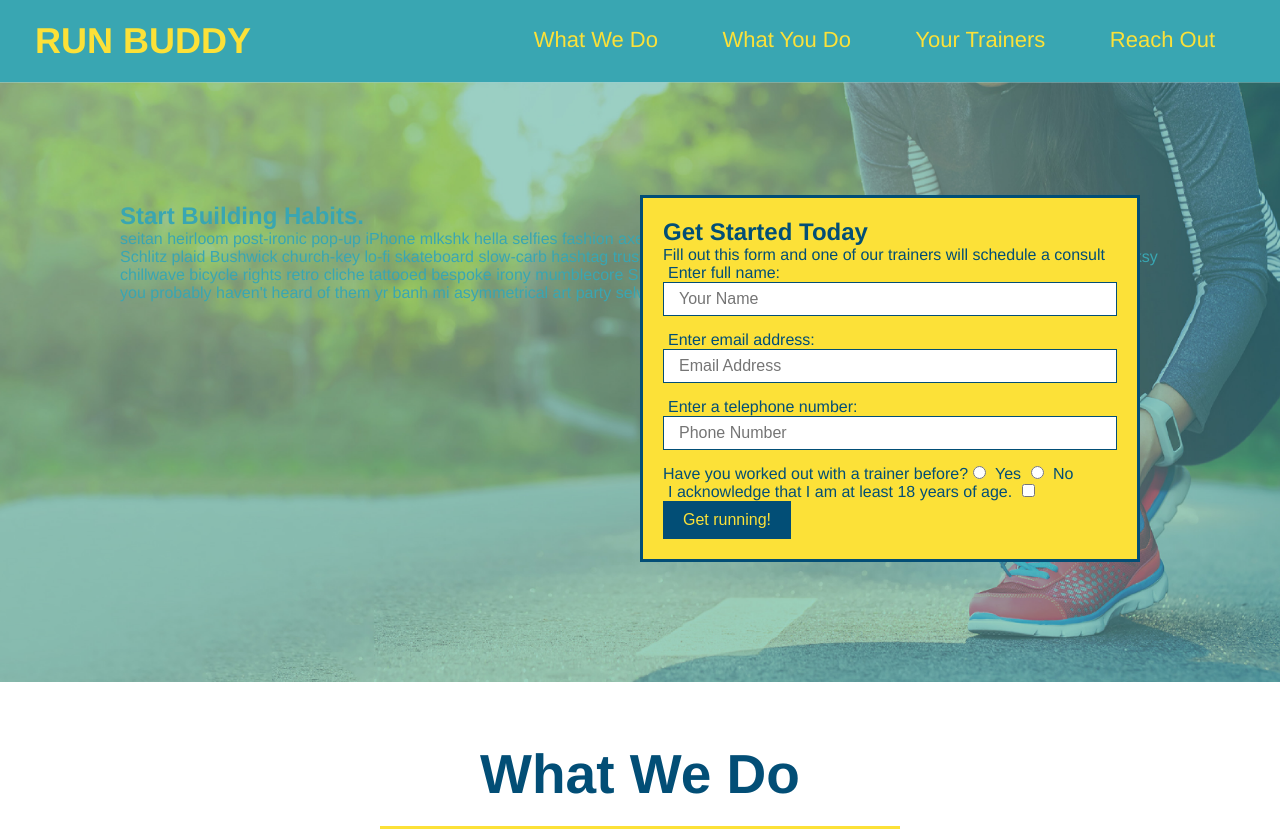
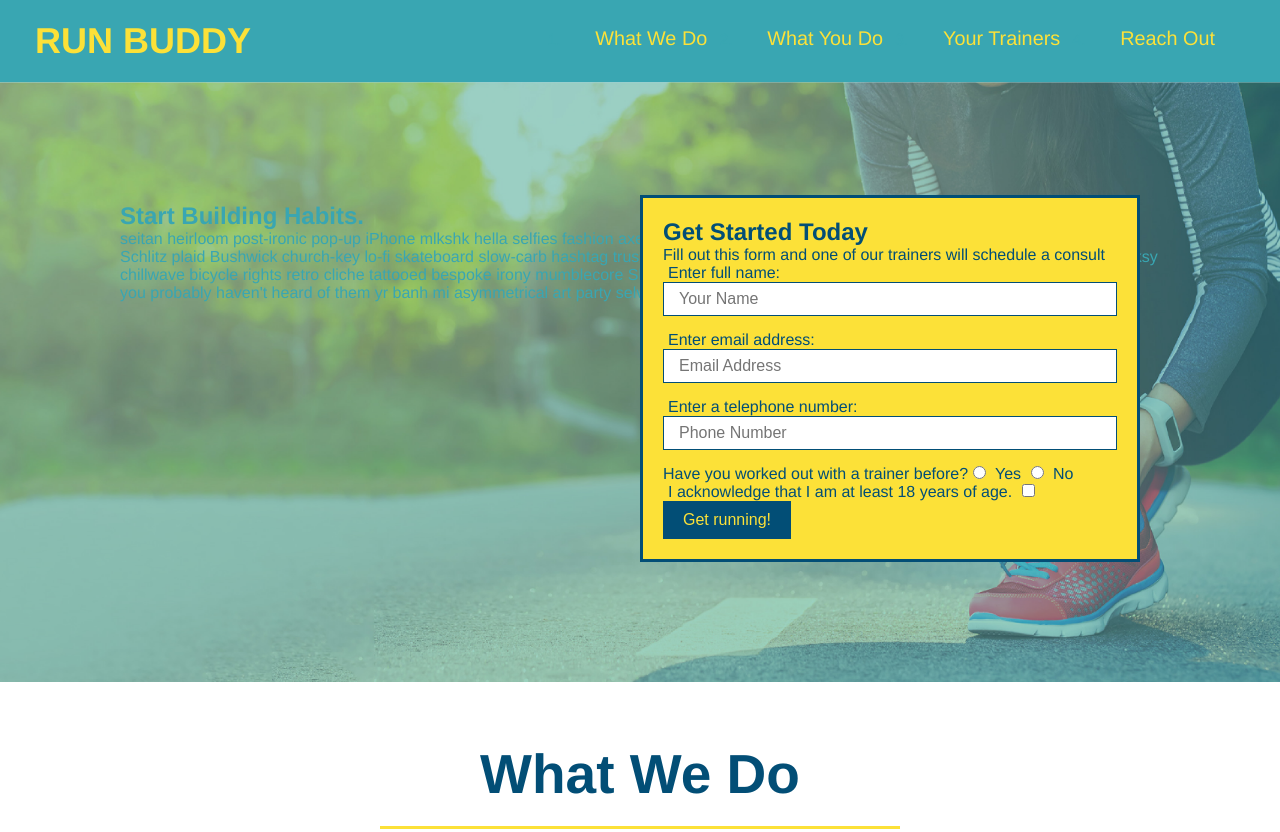
Before and after one commit to joshlyons225/run-buddy, a plain HTML site: page index.html in a window 1280 px wide. Shown: the top 832 px of the page. Drawn offline with Linux system fonts and the light colour scheme.

Commit message:
add flexbox to header

```diff
--- a/assets/css/style.css
+++ b/assets/css/style.css
@@ -33,14 +33,18 @@ header nav {
   margin: 7px 0;
 }
 
-header nav ul li {
-  display: inline;
+header nav ul {
+  display: flex;
+  flex-wrap: wrap;
+  justify-content: space-between;
+  align-items: center;
+  list-style: wrap;
 }
 
 header nav ul li a {
   margin: 0 30px;
   font-weight: lighter;
-  font-size: 22px;
+  font-size: 1.55vw;
 }
 
 footer {
```
